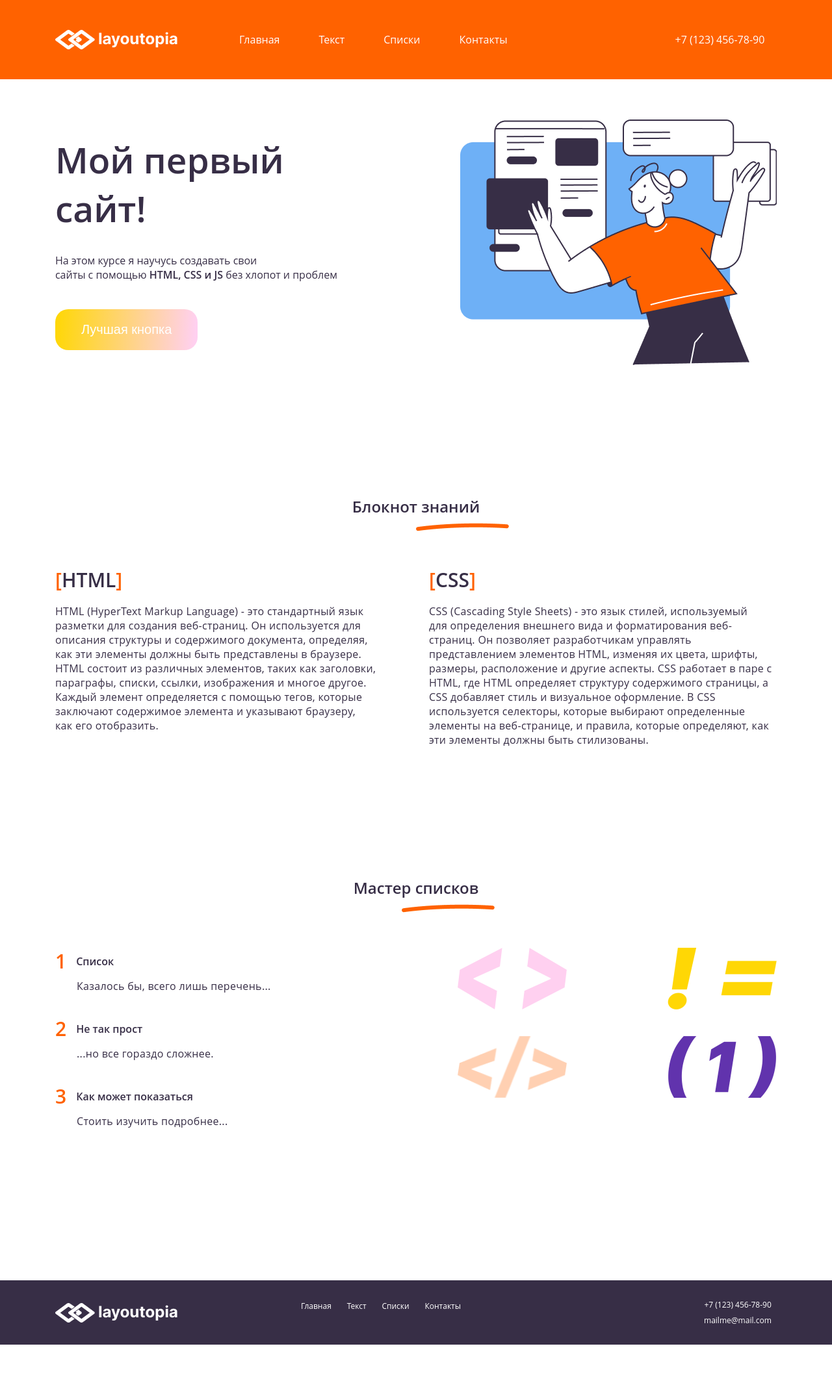
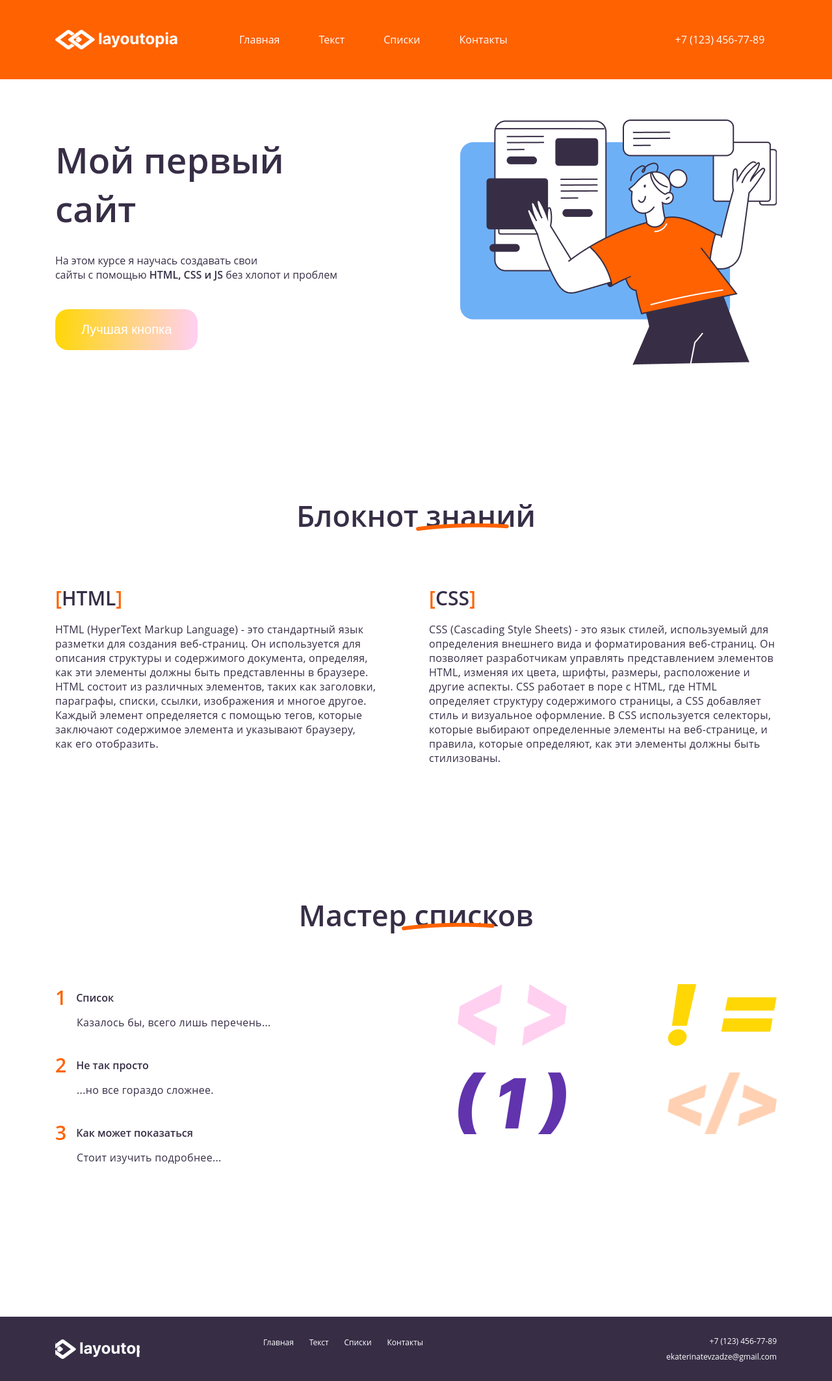
Before and after one commit to katevzadze/lesson1, a plain HTML site: page index.html in a window 1280 px wide. Shown: the whole page at 65% size. Before the commit the page ends 2070 px from the top, so only its background shows below. Drawn offline with Linux system fonts and the light colour scheme.

Commit message:
Update index.html

```diff
--- a/index.html
+++ b/index.html
@@ -1,72 +1,67 @@
+</body>
+</html>
+
 <!DOCTYPE html>
 <html lang="ru">
 <head>
     <meta charset="UTF-8">
     <meta name="viewport" content="width=device-width, initial-scale=1.0">
-    <link rel="icon" href="img/favicon.png">
+    <link rel="icon" type="image/x-icon"  href="img/favicon.png">
     <link rel="stylesheet" href="css/main.css">
-    <title>Lesson1</title>
+    <title>Lesson 1</title>
 </head>
 <body>
     <header class="header-section" id="header-section">
         <div class="container">
-
-
             <div class="menu-wrapper">
-
-                <a href="#" class="logo"></a>
+                <a class="logo" href="#"></a>
                 <nav class="menu-nav">
                     <ul class="menu-list">
                         <li class="menu-item"><a href="#header-section">Главная</a></li>
-                            <li class="menu-item"><a href="#text-section">Текст</a></li>
-                            <li class="menu-item"><a href="#list-section">Списки</a></li>
+                        <li class="menu-item"><a href="#offer-section">Текст</a></li>
+                        <li class="menu-item"><a href="#text-section">Списки</a></li>
                         <li class="menu-item"><a href="#footer-section">Контакты</a></li>
                     </ul>
                 </nav>
-
-              <a href=”tel:+71234567890” class="phone">+7 (123) 456-78-90</a>
+                <a href="tel: +71234567789" class="phone">+7 (123) 456-77-89</a>
             </div>
         </div>
-
     </header>
-
     <section class="offer-section" id="offer-section">
         <div class="container">
             <div class="offer-wrapper">
                 <div class="offer">
-                <h1 class="offer-title">Мой первый сайт!</h1>
-                <p class="offer-text">На этом курсе я научусь создавать свои <br>сайты с помощью <span>HTML, CSS и JS</span> без хлопот и проблем</p>
+                    <h1 class="offer-title">Мой первый сайт</h1>
+                    <p class="offer-text">На этом курсе я научась создавать свои <br>сайты с помощью <span>HTML, CSS и JS</span> без хлопот и проблем</p>
                     <button class="offer-btn">Лучшая кнопка</button>
                 </div>
-            <img class="offer-img" src="img/main_img.png" alt="girl">
+                <img src="img/main_img.png" class="offer-img" alt="girl">
             </div>
         </div>
     </section>
-
     <section class="text-section" id="text-section">
         <div class="container">
-
             <div class="title-wrapper">
                 <h2 class="section-title">Блокнот знаний</h2>
                 <img src="img/Vector.png" alt="line" class="line">
             </div>
-
             <div class="block-wrapper">
                 <div class="left-block">
                     <h3 class="block-title"><span>[</span>HTML<span>]</span></h3>
-                <p class="block-text">HTML (HyperText Markup Language) - это стандартный язык разметки для создания веб-страниц. Он используется для описания структуры и содержимого документа, определяя, <br>как эти элементы должны быть представлены  в браузере. <br>HTML состоит из различных элементов, таких как заголовки, параграфы, списки, ссылки, изображения и многое другое. Каждый элемент определяется с помощью тегов, которые заключают содержимое элемента и указывают браузеру, <br>как его отобразить.
+                    <p class="block-text">
+                        HTML (HyperText Markup Language) - это стандартный язык разметки для создания веб-страниц. Он используется для описания структуры и содержимого документа, определяя, как эти элементы должны быть представленны в браузере. <br>HTML состоит из различных элементов, таких как заголовки, параграфы, списки, ссылки, изображения и многое другое. Каждый элемент определяется с помощью тегов, которые заключают содержимое элемента и указывают браузеру, <br>как его отобразить.
                     </p>
                 </div>
                 <div class="right-block">
                     <h3 class="block-title"><span>[</span>CSS<span>]</span></h3>
-                <p class="block-text">CSS (Cascading Style Sheets) - это язык стилей, используемый <br>для определения внешнего вида и форматирования веб-страниц. Он позволяет разработчикам управлять представлением элементов HTML, изменяя их цвета, шрифты, размеры, расположение и другие аспекты. CSS работает в паре с HTML, где HTML определяет структуру содержимого страницы, а CSS добавляет стиль и визуальное оформление. В CSS используется селекторы, которые выбирают определенные элементы на веб-странице, и правила, которые определяют, как эти элементы должны быть стилизованы.
+                    <p class="block-text">
+                        CSS (Cascading Style Sheets) - это язык стилей, используемый для определения внешнего вида и форматирования веб-страниц. Он позволяет разработчикам управлять представлением элементов HTML, изменяя их цвета, шрифты, размеры, расположение и другие аспекты. CSS работает в поре с HTML, где HTML определяет структуру содержимого страницы, а CSS добавляет стиль и визуальное оформление. В CSS используется селекторы, которые выбирают определенные элементы на веб-странице, и правила, которые определяют, как эти элементы должны быть стилизованы.
                     </p>
                 </div>
             </div>
         </div>
     </section>
-
-    <section class="list-section" id="text-section">
+    <section class="list-section" id="list-section">
         <div class="container">
             <div class="title-wrapper">
                 <h2 class="section-title">Мастер списков</h2>
@@ -76,51 +71,44 @@
                 <ul class="list">
                     <li class="list-item">
                         <h4 class="list-title"><span>1</span>Список</h4>
-                    <p class="list-text">Казалось бы, всего лишь перечень... </p>
-
+                        <p class="list-text">Казалось бы, всего лишь перечень...</p>
                     </li>
                     <li class="list-item">
-                    <h4 class="list-title"><span>2</span>Не так прост</h4>
+                        <h4 class="list-title"><span>2</span>Не так просто</h4>
                         <p class="list-text">...но все гораздо сложнее.</p>
-
                     </li>
                     <li class="list-item">
                         <h4 class="list-title"><span>3</span>Как может показаться</h4>
-                    <p class="list-text">Стоить изучить подробнее...</p>
-
+                        <p class="list-text">Стоит изучить подробнее...</p>
                     </li>
                 </ul>
                 <div class="image-block">
                     <img class="image" src="img/img1.png" alt="brackets">
-                    <img class="image" src="img/img2.png" alt="exclam">
-                    <img class="image" src="img/img3.png" alt="one">
-                    <img class="image" src="img/img4.png" alt="endBrackets">
+                    <img class="image" src="img/img2.png" alt="sing">
+                    <img class="image" src="img/img4.png" alt="one">
+                    <img class="image" src="img/img3.png" alt="endBrackets">
                 </div>
             </div>
         </div>
     </section>
-
     <footer class="footer-section" id="footer-section">
         <div class="container">
             <div class="menu-wrapper footer-menu-wrapper">
-                <a href="#" class="logo footer-logo"></a>
-                <nav class="menu-nav footer-menu-nav">
+                <a class="logo footer-logo" href="#"></a>
+                <nav class="menu-nav footer-nav">
                     <ul class="menu-list footer-menu-list">
-                        <li class="menu-item footer-menu-item"><a href="#header-section">Главная</a></li>
-                        <li class="menu-item footer-menu-item"><a href="#text-section">Текст</a></li>
-                        <li class="menu-item footer-menu-item"><a href="#list-section">Списки</a></li>
-                        <li class="menu-item footer-menu-item"><a href="#footer-section">Контакты</a></li>
+                        <li class="menu-item footer-imenu-item"><a href="#header-section">Главная</a></li>
+                        <li class="menu-item footer-imenu-item"><a href="#offer-section">Текст</a></li>
+                        <li class="menu-item footer-imenu-item"><a href="#text-section">Списки</a></li>
+                        <li class="menu-item footer-imenu-item"><a href="#footer-section">Контакты</a></li>
                     </ul>
                 </nav>
                 <div class="footer-contacts">
-                    <a href=”tel:+71234567890” class="phone footer-phone">+7 (123) 456-78-90</a>
-                    <a href="mailto:mailme@mail.com" target="_blank" class="mail">mailme@mail.com</a>
+                    <a href="tel: +71234567789" class="phone footer-phone">+7 (123) 456-77-89</a>
+                    <a href="mailto: ekaterinatevzadze@gmail.com" target="_blank" class="mail">ekaterinatevzadze@gmail.com</a>
                 </div>
-
             </div>
         </div>
     </footer>
-
-
 </body>
 </html>
```
Lines whose indentation alone changed are shown as unchanged.
